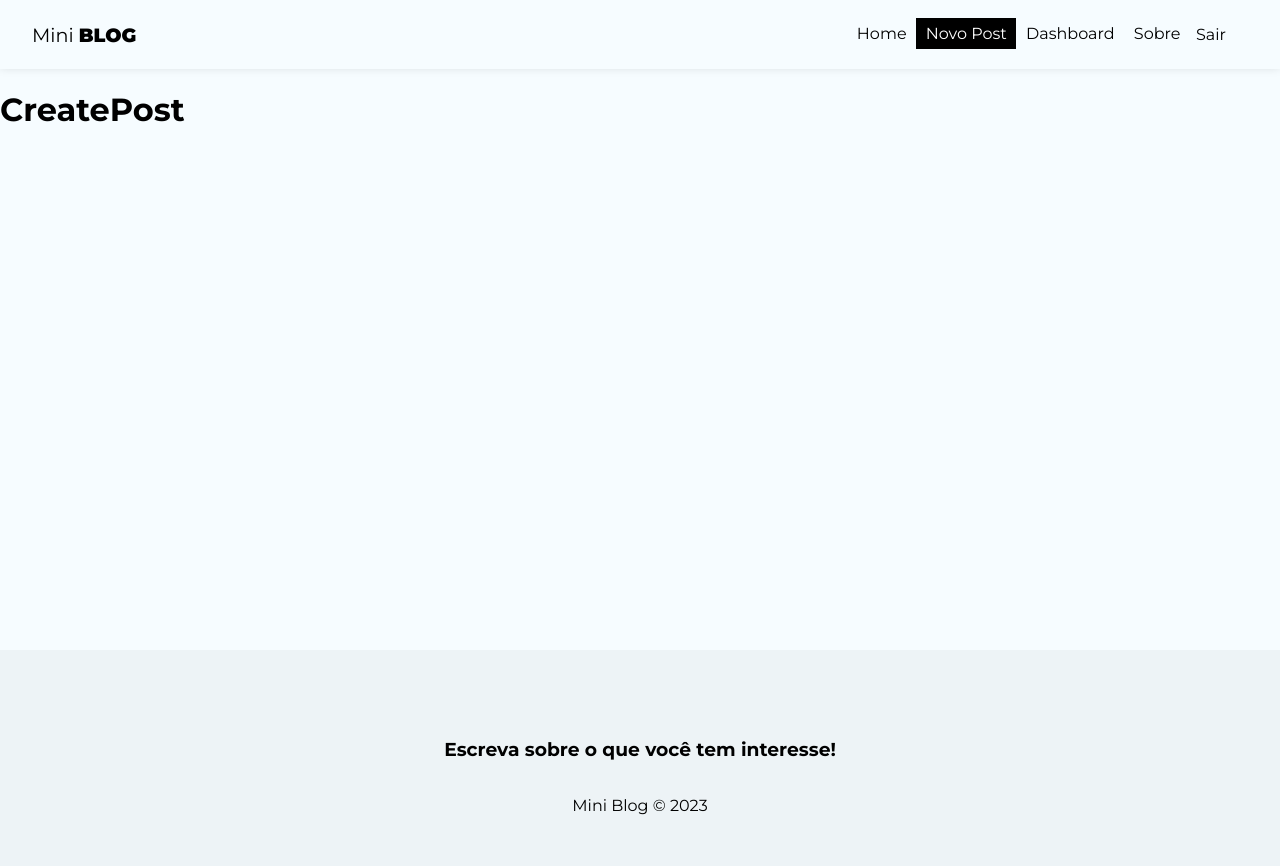
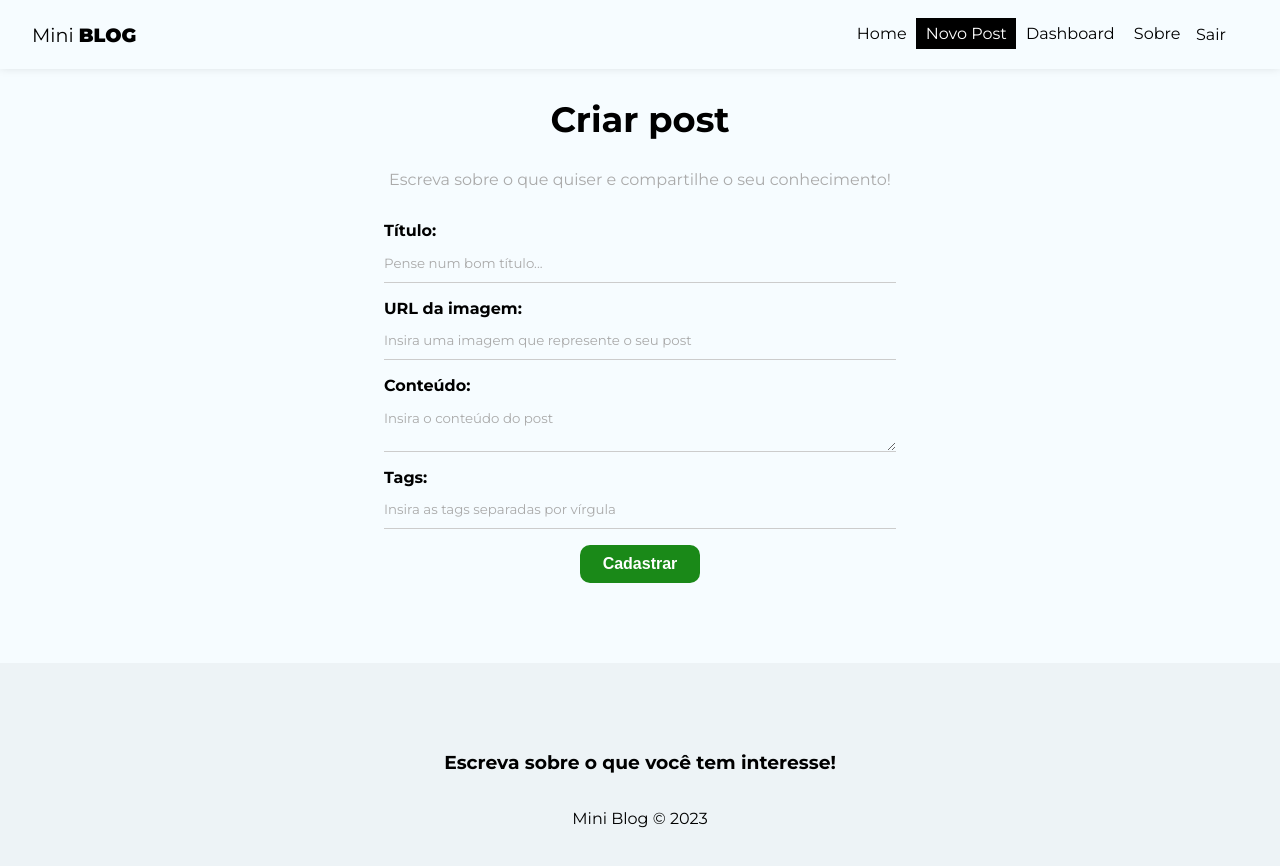
Before and after one commit to joaogui20/mini-blog, a React (Create React App) app: page /posts/create in a window 1280 px wide. Shown: the top 866 px of the page. Built offline with nearby package versions, Linux system fonts and the light colour scheme; no server answers; sample sign-in values are in the browser's storage.

Commit message:
Estrutura da página de criar post

```diff
--- a/src/pages/CreatePost/CreatePost.js
+++ b/src/pages/CreatePost/CreatePost.js
@@ -1,9 +1,47 @@
 import styles from "./CreatePost.module.css"
 
+import { useState } from "react"
+import { useNavigate } from "react-router-dom"
+import { useAuthValue } from "../../context/AuthContext"
+
 const CreatePost = () => {
+
+  const [title, setTitle] = useState("")
+  const [image, setImage] = useState("")
+  const [body, setBody] = useState("")
+  const [tags, setTags] = useState([])
+  const [formError, setFormError] = useState("")
+
+  const handleSubmit = (e) => {
+    e.preventDefault()
+  }
+
   return (
-    <div>
-        <h1>CreatePost</h1>
+    <div className={styles.create_post}>
+        <h2>Criar post</h2>
+        <p>Escreva sobre o que quiser e compartilhe o seu conhecimento!</p>
+        <form onSubmit={handleSubmit}>
+          <label>
+            <span>Título:</span>
+            <input type="text" name="title" required placeholder="Pense num bom título..." onChange={(e) => setTitle(e.target.value)} value={title} />
+          </label>
+          <label>
+            <span>URL da imagem:</span>
+            <input type="text" name="image" required placeholder="Insira uma imagem que represente o seu post" onChange={(e) => setImage(e.target.value)} value={image} />
+          </label>
+          <label>
+            <span>Conteúdo:</span>
+            <textarea name="body" required placeholder="Insira o conteúdo do post" onChange={(e) => setBody(e.target.value)} value={body}></textarea>
+          </label>
+          <label>
+            <span>Tags:</span>
+            <input type="text" name="tags" required placeholder="Insira as tags separadas por vírgula" onChange={(e) => setTags(e.target.value)} value={tags} />
+          </label>
+          <button className="btn">Cadastrar</button>
+          {/* !loading && <button className="btn">Cadastrar</button>}
+          {loading && <button className="btn" disabled>Aguarde...</button>}
+          {error && <p className="error">{error}</p> */}
+        </form>
     </div>
   )
 }
--- a/src/pages/CreatePost/CreatePost.module.css
+++ b/src/pages/CreatePost/CreatePost.module.css
@@ -0,0 +1,12 @@
+.create_post {
+    text-align: center;
+}
+
+.create_post h2 {
+    font-size: 2.2em;
+}
+
+.create_post p {
+    color: #aaa;
+    margin-bottom: 2em;
+}
```
